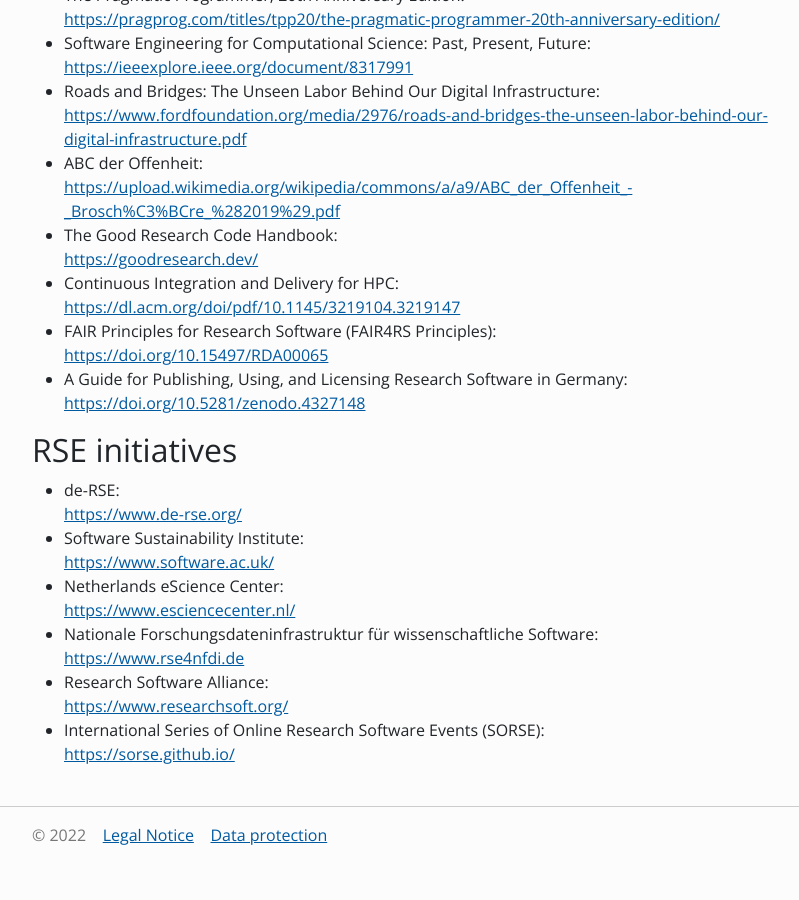
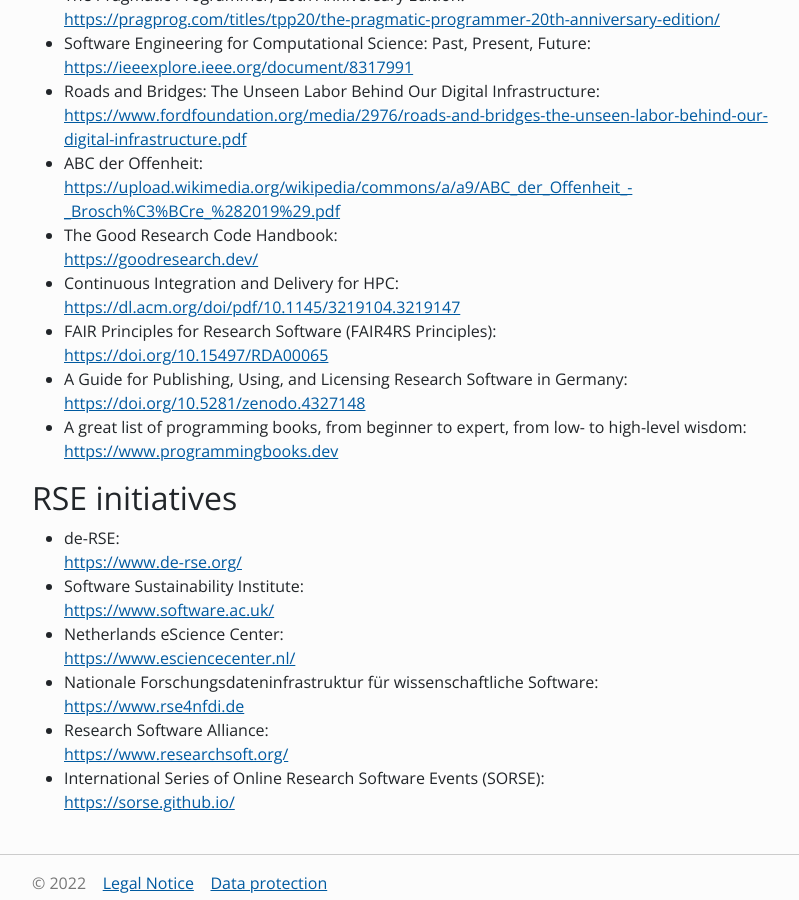
Before and after one commit to Helmholtz-HiRSE/helmholtz-hirse.github.io, a Jekyll site: the page built from resources.md, in a window 1280 px wide and 900 px high, scrolled down 2002 px. Shown: the whole window, without its empty margins (50-849 px from the left). Built offline with Jekyll 4.4.1, drawn with Linux system fonts in a browser that asks for light colours; nearby versions of some CDN libraries; before the commit the page ends 2854 px from its top, so only the background shows below that.

Commit message:
Update resources.md

```diff
--- a/resources.md
+++ b/resources.md
@@ -60,6 +60,7 @@
 * Continuous Integration and Delivery for HPC: <br> <https://dl.acm.org/doi/pdf/10.1145/3219104.3219147>
 * FAIR Principles for Research Software (FAIR4RS Principles): <br> <https://doi.org/10.15497/RDA00065>
 * A Guide for Publishing, Using, and Licensing Research Software in Germany: <br> <https://doi.org/10.5281/zenodo.4327148>
+* A great list of programming books, from beginner to expert, from low- to high-level wisdom: <br> <https://www.programmingbooks.dev>
 
 
 ## RSE initiatives
```
